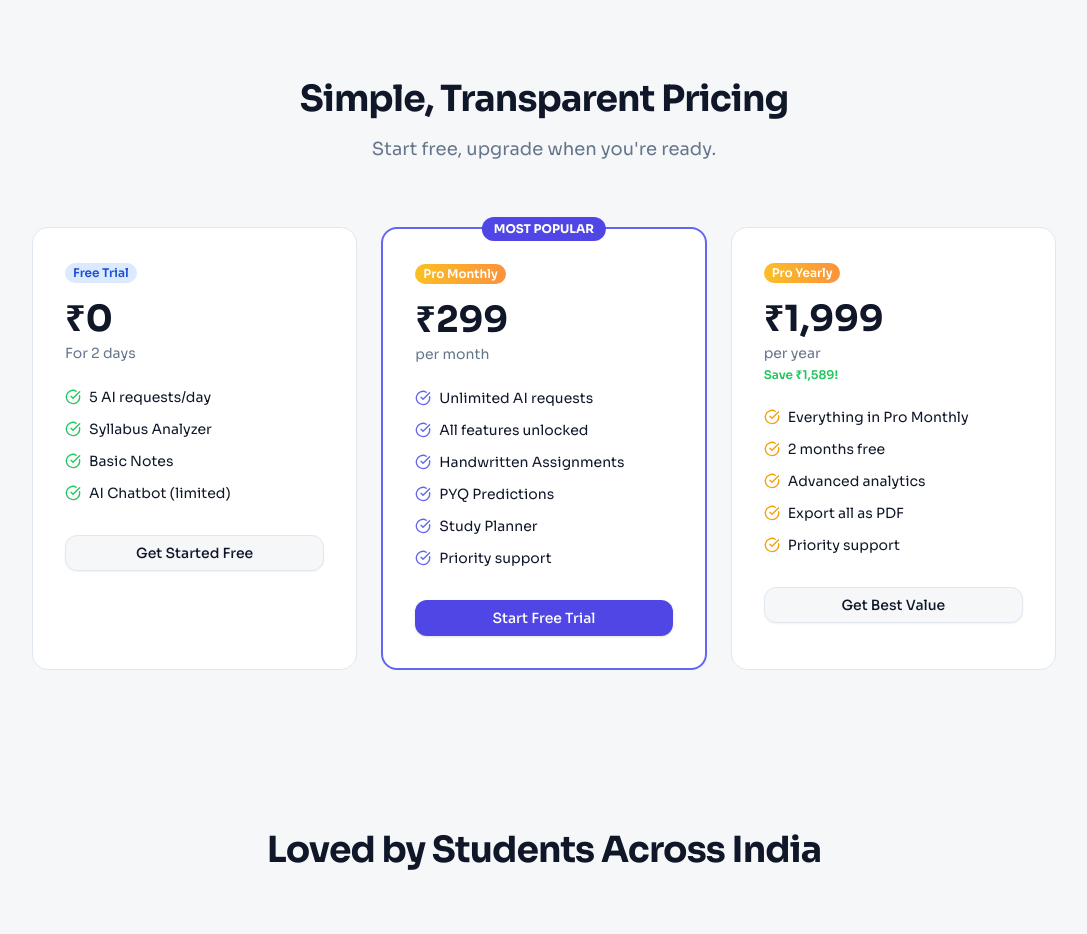
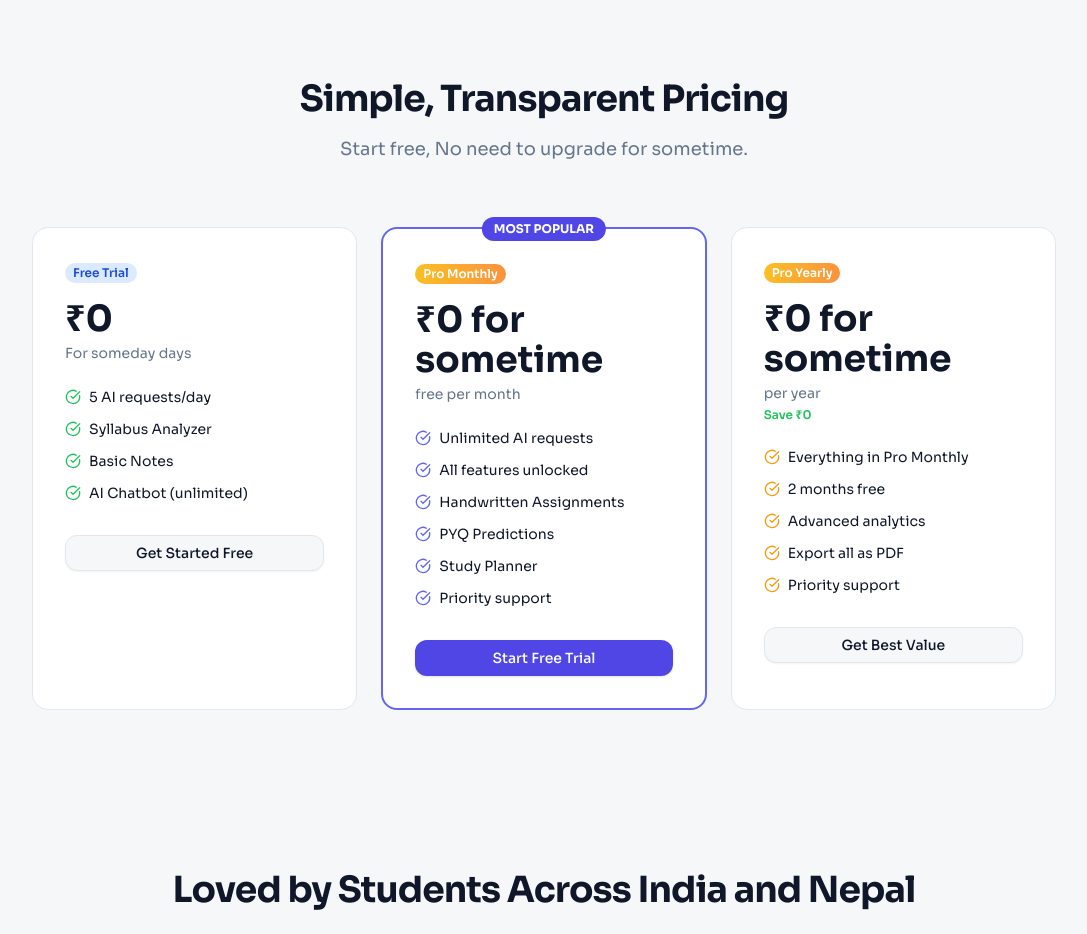
Before and after one commit to chaudharii/Exam-Mind-Ai, a Next.js app: page / in a window 1280 px wide. Shown: the part 1480-2414 px from the top of the page, without its empty margins (96-1183 px from the left). Built offline with nearby package versions, Linux system fonts and the light colour scheme; no server answers.

Commit message:
Update landing page

```diff
--- a/app/page.tsx
+++ b/app/page.tsx
@@ -172,7 +172,7 @@ export default function LandingPage() {
                 className="bg-examind-600 hover:bg-examind-700 text-white h-12 px-8 text-base glow-primary"
               >
                 <Zap className="w-4 h-4 mr-2" />
-                Start Free — 2 Days Trial
+                Start Free —  Days Trial
                 <ArrowRight className="w-4 h-4 ml-2" />
               </Button>
             </Link>
@@ -247,7 +247,7 @@ export default function LandingPage() {
         <div className="max-w-5xl mx-auto">
           <div className="text-center mb-16">
             <h2 className="text-4xl font-bold mb-4">Simple, Transparent Pricing</h2>
-            <p className="text-muted-foreground text-lg">Start free, upgrade when you're ready.</p>
+            <p className="text-muted-foreground text-lg">Start free, No need to upgrade for sometime.</p>
           </div>
 
           <div className="grid md:grid-cols-3 gap-6">
@@ -255,9 +255,9 @@ export default function LandingPage() {
             <div className="bg-card border border-border rounded-2xl p-8">
               <div className="badge-trial mb-4">Free Trial</div>
               <div className="text-4xl font-bold mb-1">₹0</div>
-              <div className="text-muted-foreground text-sm mb-6">For 2 days</div>
+              <div className="text-muted-foreground text-sm mb-6">For someday days</div>
               <ul className="space-y-3 mb-8">
-                {["5 AI requests/day", "Syllabus Analyzer", "Basic Notes", "AI Chatbot (limited)"].map((f) => (
+                {["5 AI requests/day", "Syllabus Analyzer", "Basic Notes", "AI Chatbot (unlimited)"].map((f) => (
                   <li key={f} className="flex items-center gap-2 text-sm">
                     <CheckCircle className="w-4 h-4 text-green-500 shrink-0" />
                     {f}
@@ -275,8 +275,8 @@ export default function LandingPage() {
                 MOST POPULAR
               </div>
               <div className="badge-pro mb-4">Pro Monthly</div>
-              <div className="text-4xl font-bold mb-1">₹299</div>
-              <div className="text-muted-foreground text-sm mb-6">per month</div>
+              <div className="text-4xl font-bold mb-1">₹0 for sometime</div>
+              <div className="text-muted-foreground text-sm mb-6">free per month</div>
               <ul className="space-y-3 mb-8">
                 {[
                   "Unlimited AI requests",
@@ -302,9 +302,9 @@ export default function LandingPage() {
             {/* Pro Yearly */}
             <div className="bg-card border border-border rounded-2xl p-8">
               <div className="badge-pro mb-4">Pro Yearly</div>
-              <div className="text-4xl font-bold mb-1">₹1,999</div>
+              <div className="text-4xl font-bold mb-1">₹0 for sometime</div>
               <div className="text-muted-foreground text-sm mb-1">per year</div>
-              <div className="text-green-500 text-xs font-semibold mb-6">Save ₹1,589!</div>
+              <div className="text-green-500 text-xs font-semibold mb-6">Save ₹0</div>
               <ul className="space-y-3 mb-8">
                 {[
                   "Everything in Pro Monthly",
@@ -331,7 +331,7 @@ export default function LandingPage() {
       <section id="testimonials" className="py-20 px-4">
         <div className="max-w-5xl mx-auto">
           <div className="text-center mb-16">
-            <h2 className="text-4xl font-bold mb-4">Loved by Students Across India</h2>
+            <h2 className="text-4xl font-bold mb-4">Loved by Students Across India and Nepal</h2>
           </div>
           <div className="grid md:grid-cols-3 gap-6">
             {testimonials.map((t, i) => (
@@ -374,7 +374,7 @@ export default function LandingPage() {
                 Ready to Ace Your Exams?
               </h2>
               <p className="text-white/80 text-lg mb-8">
-                Join 50,000+ students already using ExamMind AI
+                Join 5+ students already using ExamMind AI
               </p>
               <Link href="/auth/register">
                 <Button size="lg" className="bg-white text-examind-700 hover:bg-white/90 h-12 px-8 text-base font-semibold">
@@ -382,7 +382,7 @@ export default function LandingPage() {
                   <ArrowRight className="w-4 h-4 ml-2" />
                 </Button>
               </Link>
-              <p className="text-white/60 text-sm mt-4">No credit card required • 2 days free</p>
+              <p className="text-white/60 text-sm mt-4">No credit card required • for some days</p>
             </div>
           </div>
         </div>
@@ -398,7 +398,7 @@ export default function LandingPage() {
             <span className="font-bold gradient-text">ExamMind AI</span>
           </div>
           <p className="text-sm text-muted-foreground">
-            © 2024 ExamMind AI. Built with ❤️ for students.
+            © 2026 ExamMind AI. Built with ❤️ for students.
           </p>
           <div className="flex gap-4 text-sm text-muted-foreground">
             <Link href="/privacy" className="hover:text-foreground transition-colors">Privacy</Link>
```
